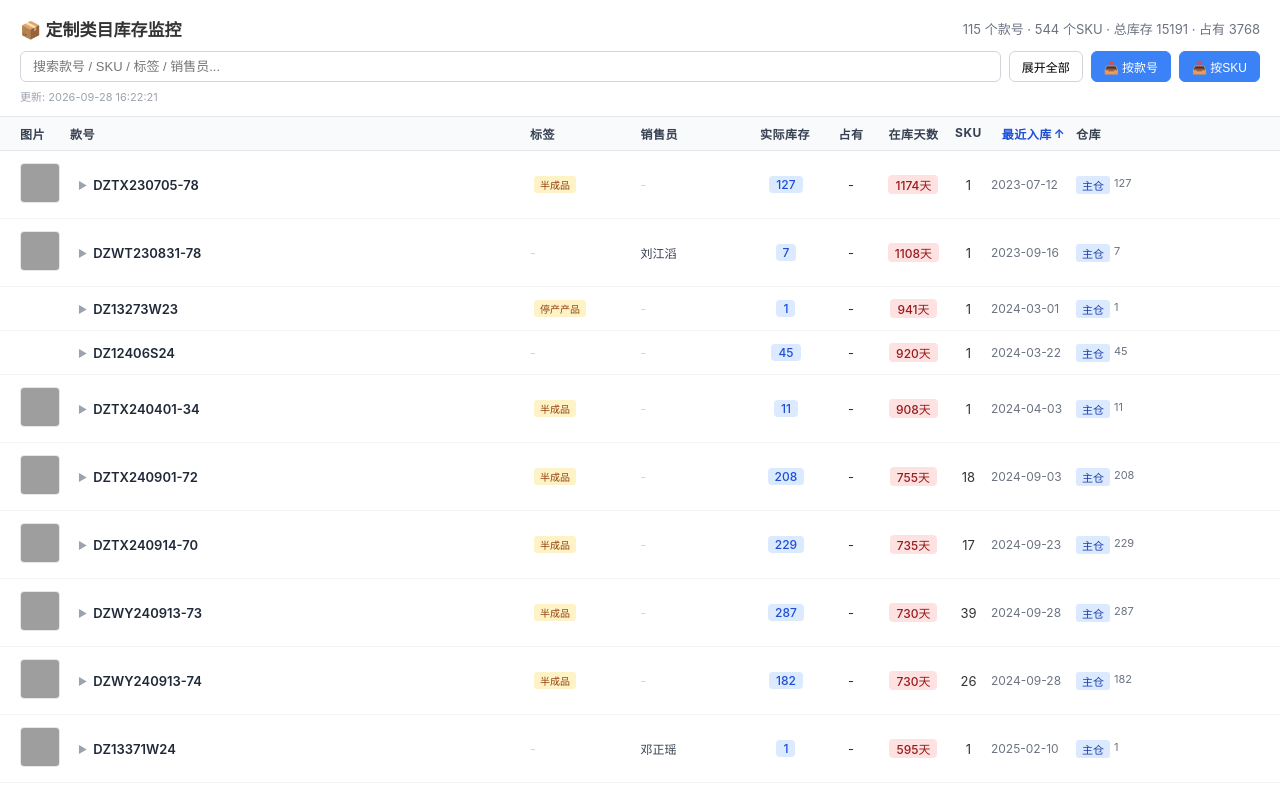
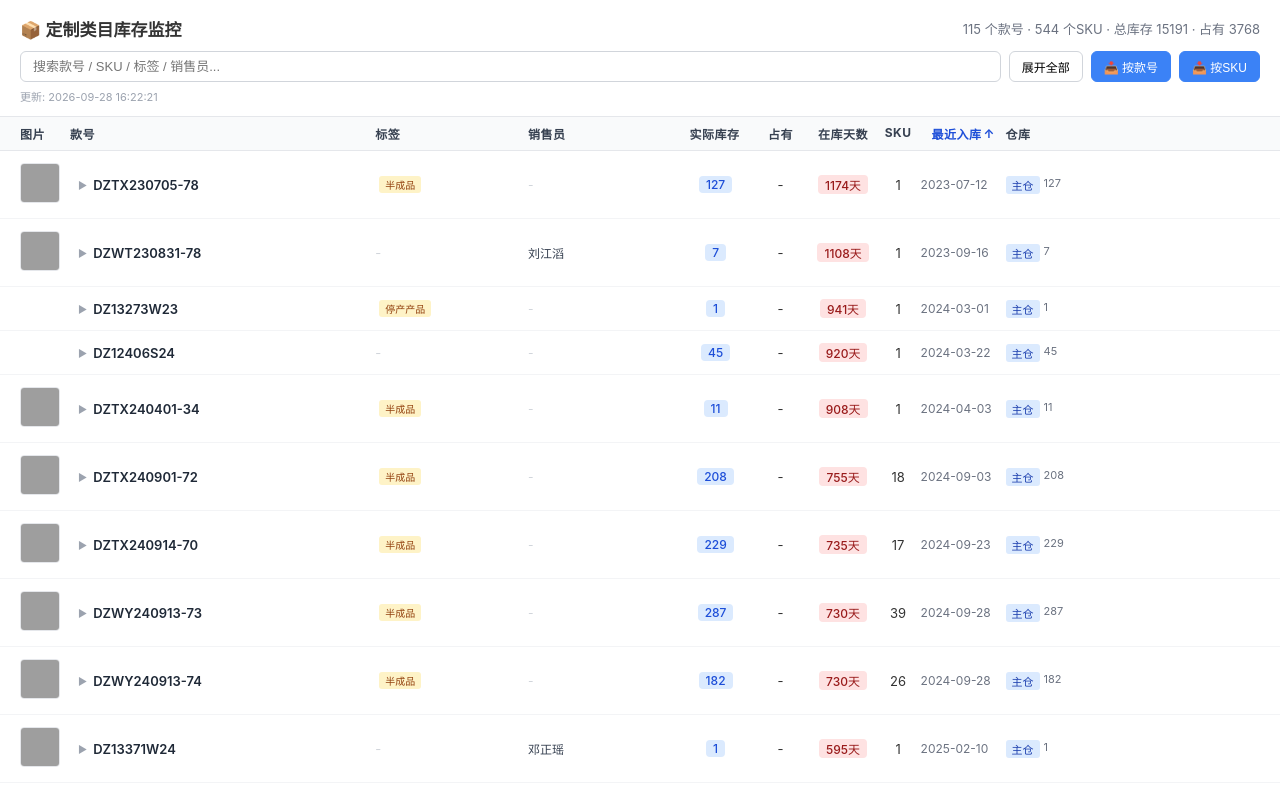
Before and after one commit to xie1106/defect-collect, a plain HTML site: page 定制库存监控.html in a window 1280 px wide. Shown: the top 792 px of the page. Drawn offline with Linux system fonts and the light colour scheme; grey boxes are pictures that could not be loaded.

Commit message:
款号列缩小消除空白

```diff
--- a/定制库存监控.html
+++ b/定制库存监控.html
@@ -22,7 +22,7 @@ body { font-family: -apple-system,BlinkMacSystemFont,"Segoe UI",Roboto,sans-seri
 .btn-sort.active { background:#eff6ff; border-color:#93c5fd; color:#1d4ed8; font-weight:600; }
 .updated { font-size:11px; color:#9ca3af; margin-top:6px; }
 /* TABLE */
-.th-row { display:grid; grid-template-columns:50px 2.5fr 0.6fr 0.6fr 70px 60px 65px 45px 85px 1fr; padding:8px 20px; background:#f9fafb; position:sticky; top:100px; z-index:15;
+.th-row { display:grid; grid-template-columns:50px 1.2fr 0.6fr 0.6fr 70px 60px 65px 45px 85px 1fr; padding:8px 20px; background:#f9fafb; position:sticky; top:100px; z-index:15;
 /* PLACEHOLDER_TH */
   font-size:12px; color:#374151; font-weight:700; border-bottom:1px solid #e5e7eb; letter-spacing:0.5px; }
 .th-row .sortable { cursor:pointer; user-select:none; display:flex; align-items:center; gap:2px; justify-content:center; }
@@ -30,7 +30,7 @@ body { font-family: -apple-system,BlinkMacSystemFont,"Segoe UI",Roboto,sans-seri
 .th-row .sortable.active { color:#1d4ed8; font-weight:700; }
 .list { padding:0 0 80px; }
 .card { background:#fff; border-bottom:1px solid #f3f4f6; }
-.card-header { display:grid; grid-template-columns:50px 2.5fr 0.6fr 0.6fr 70px 60px 65px 45px 85px 1fr; padding:12px 20px; align-items:center; cursor:pointer; user-select:none; font-size:13px; }
+.card-header { display:grid; grid-template-columns:50px 1.2fr 0.6fr 0.6fr 70px 60px 65px 45px 85px 1fr; padding:12px 20px; align-items:center; cursor:pointer; user-select:none; font-size:13px; }
 .card-header:hover { background:#fafbfc; }
 .iid-cell { display:flex; align-items:center; gap:6px; overflow:hidden; padding-left:8px; }
 .iid { font-weight:600; font-size:13px; color:#1f2937; white-space:nowrap; overflow:hidden; text-overflow:ellipsis; cursor:pointer; }
```
